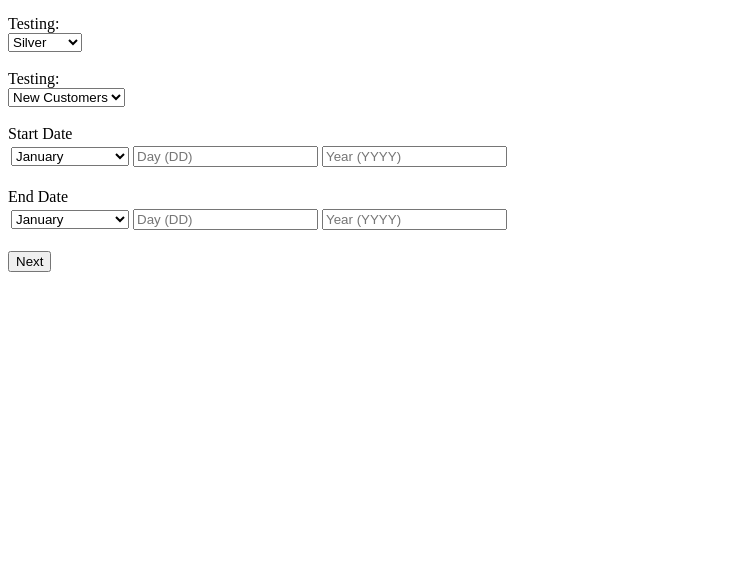
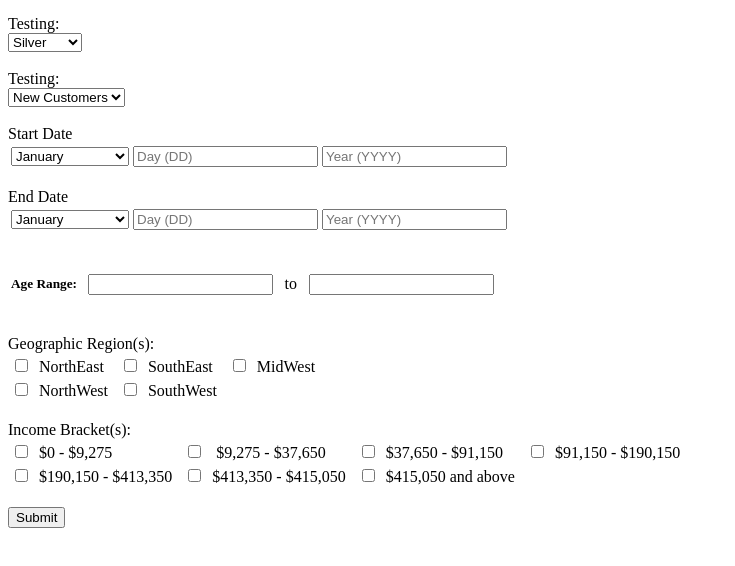
Before and after one commit to jtl4br/beaker, a plain HTML site: page static/partials/createExperiment.html in a window 1280 px wide. Shown: the part 104-670 px from the top of the page, without its empty margins (0-735 px from the left). Drawn offline with Linux system fonts and the light colour scheme.

Commit message:
Updated create page

```diff
--- a/static/CreateExperimentService.js
+++ b/static/CreateExperimentService.js
@@ -1,7 +1,7 @@
 angular.module('myApp').factory('CreateExperimentService',
 ['$timeout', '$http', '$q', function ($timeout, $http, $q) {
 
-    function next() {
+    function submit() {
         return 0;
     }
 
--- a/static/partials/createExperiment.html
+++ b/static/partials/createExperiment.html
@@ -94,7 +94,54 @@
             </div>
             <br>
 
-            <button id="next-btn" class="btn btn-primary" ng-click="next()">Next</button>
+            <div class="form-group">
+                <table>
+                    <tr>
+                        <td><h5>Age Range: &nbsp;</h5></td>
+                        <td><input type="number" name=ageRangeStart> &nbsp; to &nbsp; </td>
+                        <td><input type="number" name=ageRangeEnd></td>
+                    </tr>
+                </table>
+            </div>
+             <br>
+
+            <div class="form-group">
+                <h7> Geographic Region(s):</h7>
+                <table>
+                    <tr>
+                        <td><input type=checkbox value="NorthEast" id=NECheckbox> &nbsp;NorthEast &nbsp;</td>
+                        <td><input type=checkbox value="SouthEast" id=SECheckbox> &nbsp;SouthEast &nbsp;</td>
+                        <td><input type=checkbox value="MidWest" id=MWCheckbox> &nbsp;MidWest &nbsp;</td>
+                    </tr>
+                    <tr>
+                        <td><input type=checkbox value="NorthWest" id=NWCheckbox> &nbsp;NorthWest &nbsp;</td>
+                        <td><input type=checkbox value="SouthWest" id=SWCheckbox>&nbsp; SouthWest &nbsp; </td>
+                    </tr>
+                </table>
+            </div>
+            <br>
+
+            <div class="form-group">
+                <h7> Income Bracket(s):</h7>
+                <table>
+                    <tr>
+                        <td><input type=checkbox value="$0 - $9,275" id=iOne> &nbsp;$0 - $9,275 &nbsp;</td>
+                        <td><input type=checkbox value="$9,275 - $37,650" id=iTwo> &nbsp; $9,275 - $37,650 &nbsp;</td>
+                        <td><input type=checkbox value="$37,650 - $91,150" id=iThree>&nbsp; $37,650 - $91,150 &nbsp;</td>
+                        <td><input type=checkbox value="$91,150 - $190,150" id=iFour> &nbsp;$91,150 - $190,150 &nbsp;</td>
+                    </tr>
+                    <tr>
+                        <td><input type=checkbox value="$190,150 - $413,350" id=iFive> &nbsp;$190,150 - $413,350 &nbsp;</td>
+                        <td><input type=checkbox value="$413,350 - $415,050" id=iSix> &nbsp;$413,350 - $415,050 &nbsp;</td>
+                        <td><input type=checkbox value="$415,050 and above" id=iSeven> &nbsp;$415,050 and above &nbsp;</td>
+                    </tr>
+                </table>
+            </div>
+            <br>
+
+            <button id="next-btn" class="btn btn-primary" ng-click="submit()">Submit</button>
+
+
         </form>
     </div>
 </div>
```
Also changed, not shown: 1 other file.
